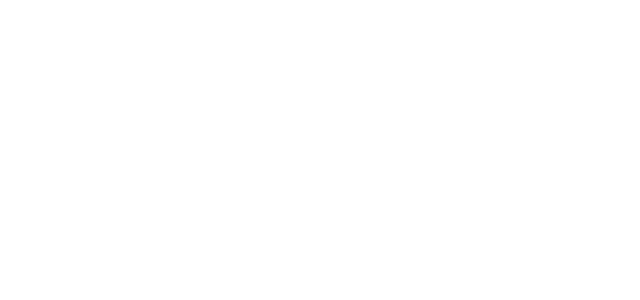
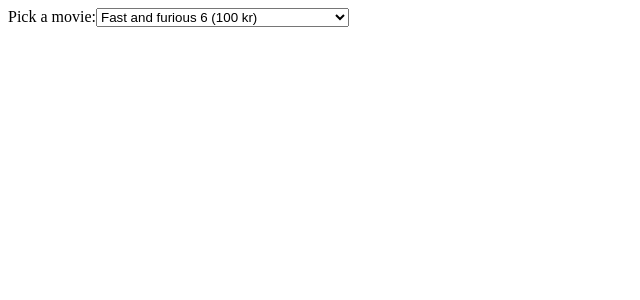
Before and after one commit to jesscampb/MovieSeatBooker, a React (Vite) app: page / in a window 1280 px wide. Shown: the top 300 px of the page, without its empty margins (0-640 px from the left). Built offline with nearby package versions, Linux system fonts and the light colour scheme.

Commit message:
Added html code for component MoviePicker and imported to App.tsx

```diff
--- a/src/App.tsx
+++ b/src/App.tsx
@@ -1,10 +1,11 @@
 import React from 'react';
 import './App.scss';
+import MoviePicker from './components/MoviePicker';
 
 function App() {
   return (
     <>
-
+      <MoviePicker/>
     </>
   );
 }
--- a/src/components/MoviePicker.tsx
+++ b/src/components/MoviePicker.tsx
@@ -0,0 +1,15 @@
+function MoviePicker() {
+    return(
+        <div className="movie-container">
+        <label htmlFor="movie">Pick a movie:</label>
+        <select name="movie" id="movie">
+          <option value="100">Fast and furious 6 (100 kr)</option>
+          <option value="50">The mummy returns (50 kr)</option>
+          <option value="70">Jumanji: Welcome to the Jungle (70 kr)</option>
+          <option value="40">Rampage (40 kr)</option>
+        </select>
+      </div>
+    );
+}
+
+export default MoviePicker;
```
